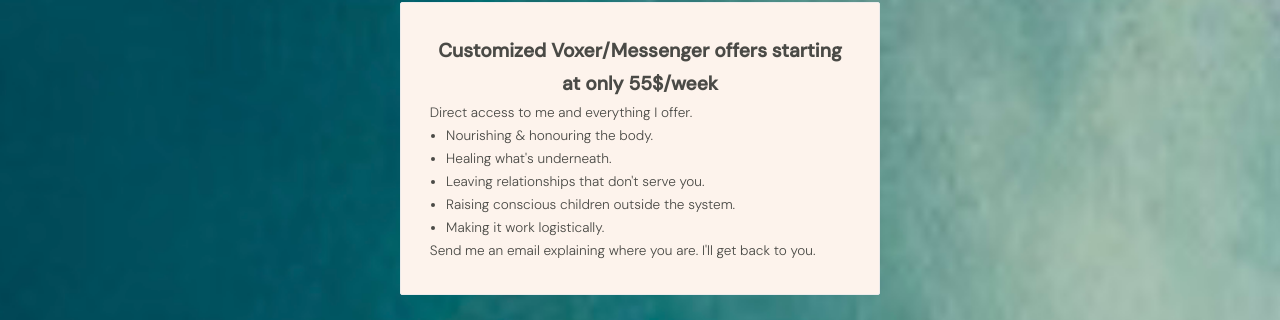
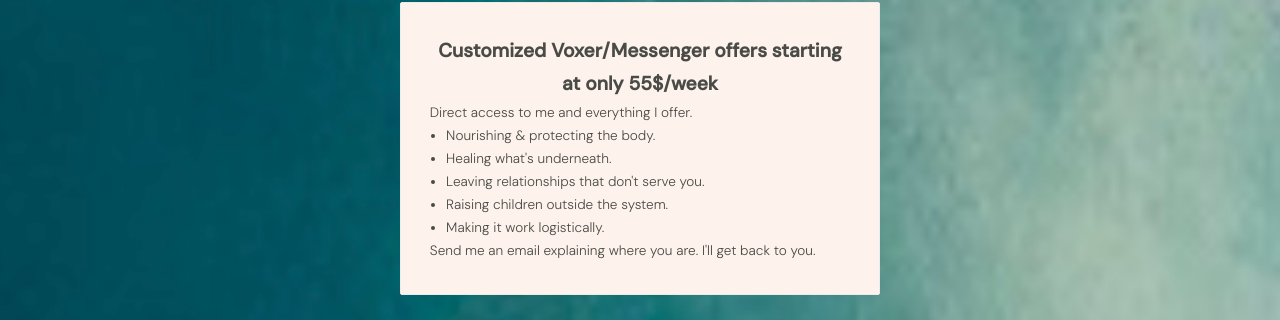
Before and after one commit to Blubell26/giuliapacciotti.com, a Jekyll site: the page built from index.html, in a window 1280 px wide and 900 px high, scrolled down 2802 px. Shown: the part 133-453 px from the top of the window. Built offline with Jekyll 4.4.1, drawn with Linux system fonts in a browser that asks for light colours.

Commit message:
Update index.html

```diff
--- a/index.html
+++ b/index.html
@@ -336,10 +336,10 @@
       <p class="work-desc" style="text-align:center; font-weight:bold; font-size:1.2em;">Customized Voxer/Messenger offers starting at only 55$/week</p>
       <p class="work-desc">Direct access to me and everything I offer.</p>
       <ul class="work-desc" style="padding-left:1.2em;">
-        <li>Nourishing & honouring the body.</li>
+        <li>Nourishing & protecting the body.</li>
         <li>Healing what's underneath.</li>
         <li>Leaving relationships that don't serve you.</li>
-        <li>Raising conscious children outside the system.</li>
+        <li>Raising children outside the system.</li>
         <li>Making it work logistically.</li>
       </ul>
       <p class="work-desc">Send me an email explaining where you are. I'll get back to you.</p>
```
